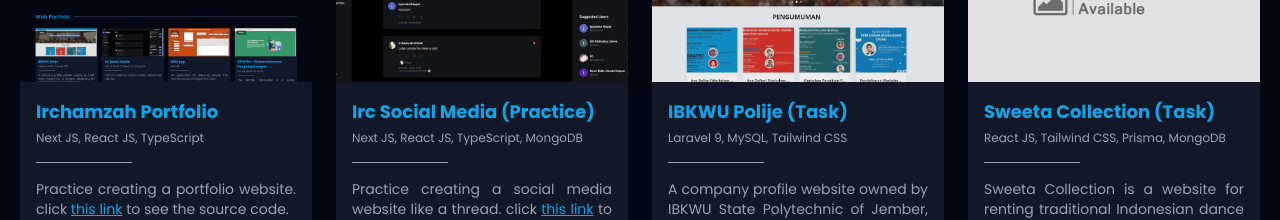
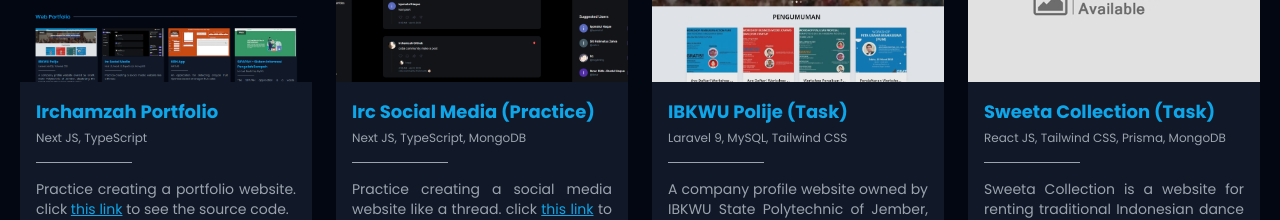
Before and after one commit to irchamzah/irchamzah-portfolio, a Next.js app: page / in a window 1280 px wide. Shown: the part 1660-1880 px from the top of the page. Built offline with nearby package versions, Linux system fonts and the light colour scheme.

Commit message:
Update index.js

```diff
--- a/pages/index.js
+++ b/pages/index.js
@@ -654,7 +654,7 @@
                         Irchamzah Portfolio
                       </a>
                       <div className="text-gray-400 text-xs mt-1">
-                        Next JS, React JS, TypeScript
+                        Next JS, TypeScript
                       </div>
                       <div className="h-[1px] w-24 my-4 bg-gray-400"></div>
                       <div className="text-gray-400 text-xs text-justify xl:text-sm">
@@ -710,7 +710,7 @@
                         Irc Social Media (Practice)
                       </a>
                       <div className="text-gray-400 text-xs mt-1">
-                        Next JS, React JS, TypeScript, MongoDB
+                        Next JS, TypeScript, MongoDB
                       </div>
                       <div className="h-[1px] w-24 my-4 bg-gray-400"></div>
                       <div className="text-gray-400 text-xs text-justify xl:text-sm">
```
